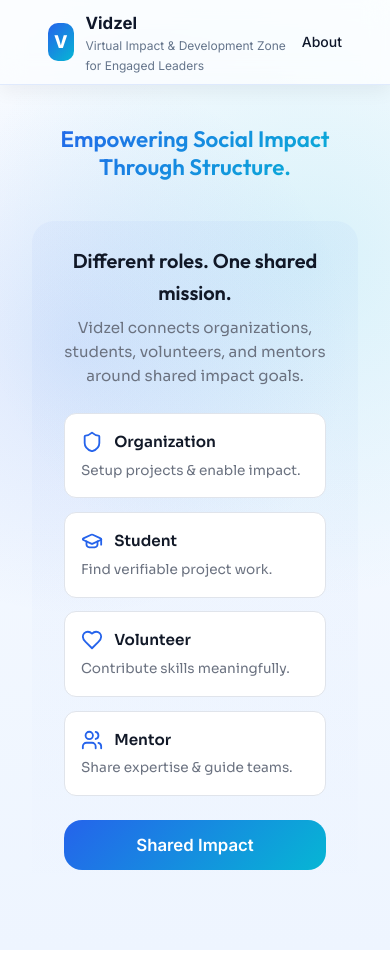
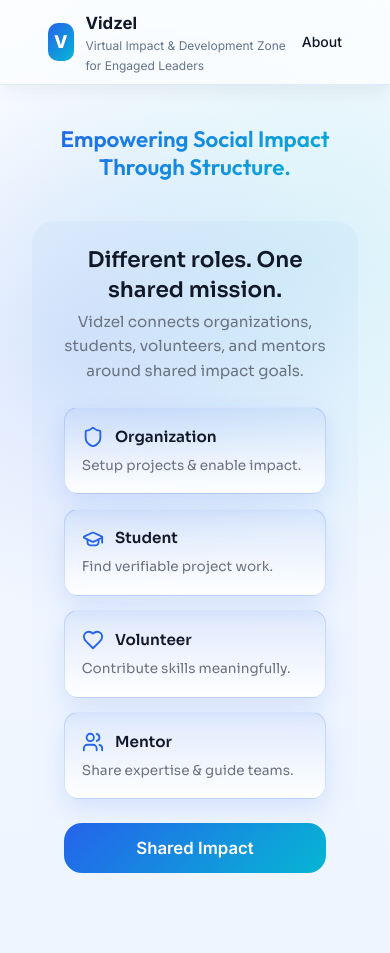
Before and after one commit to Mallahi10/vidzel, a Next.js app: page / in a window 390 px wide. Built offline with nearby package versions, Linux system fonts and the light colour scheme.

Commit message:
Fix login redirect to /dashboard

```diff
--- a/src/app/page.module.css
+++ b/src/app/page.module.css
@@ -31,7 +31,6 @@
   font-weight: 600;
   line-height: 1.15;
 
-  /* Desktop gradient */
   background: linear-gradient(135deg, #2563eb, #06b6d4);
   -webkit-background-clip: text;
   background-clip: text;
@@ -54,11 +53,15 @@
   );
 }
 
+/* 🔥 MAIN SENTENCE */
 .journeyTitle {
   font-size: 2rem;
   font-weight: 600;
   margin-bottom: 0.4rem;
-  color: #111827; /* 🔥 BLACK */
+  color: #111827;
+  max-width: 680px;
+  margin-left: auto;
+  margin-right: auto;
 }
 
 .journeySubtitle {
@@ -101,11 +104,6 @@
   transition: all 0.25s ease;
   cursor: pointer;
   color: #111827;
-}
-
-.roleCard:hover {
-  transform: translateY(-4px);
-  border-color: rgba(37, 99, 235, 0.4);
 }
 
 .roleHeader {
@@ -178,20 +176,24 @@
 }
 
 /* =============================
-   RESPONSIVE – PHONE (FINAL FIX)
+   RESPONSIVE – PHONE (DESIGN POLISH)
 ============================= */
 
 @media (max-width: 520px) {
 
-  /* Hero title stays attractive */
+  /* HERO */
   .title {
     font-size: 1.4rem;
     line-height: 1.25;
   }
 
-  /* 🔥 MUST BE BLACK */
+  /* 🔥 SPECIAL MOBILE FONT + 2 LINES ONLY */
   .journeyTitle {
-    font-size: 1.25rem;
+    font-size: 1.35rem;
+    line-height: 1.35;
+    font-weight: 700;
+    font-family: "Sora", system-ui, -apple-system, BlinkMacSystemFont, sans-serif;
+    max-width: 22ch;   /* 👈 forces 2 lines, not 3 */
     color: #111827;
   }
 
@@ -199,15 +201,24 @@
     font-size: 0.95rem;
   }
 
-  /* 🔻 Make role boxes smaller */
+  /* 🔥 CREATIVE ROLE BOXES (PHONE ONLY) */
   .rolesGrid {
     grid-template-columns: 1fr;
-    gap: 0.85rem;
+    gap: 0.9rem;
   }
 
   .roleCard {
-    padding: 1rem;
-    border-radius: 12px;
+    padding: 1.05rem;
+    border-radius: 14px;
+    background:
+      linear-gradient(
+        180deg,
+        rgba(37, 99, 235, 0.08),
+        rgba(255, 255, 255, 0.95)
+      );
+    border: 1px solid rgba(37, 99, 235, 0.18);
+    box-shadow:
+      0 10px 24px rgba(37, 99, 235, 0.12);
   }
 
   .roleIcon {
```
